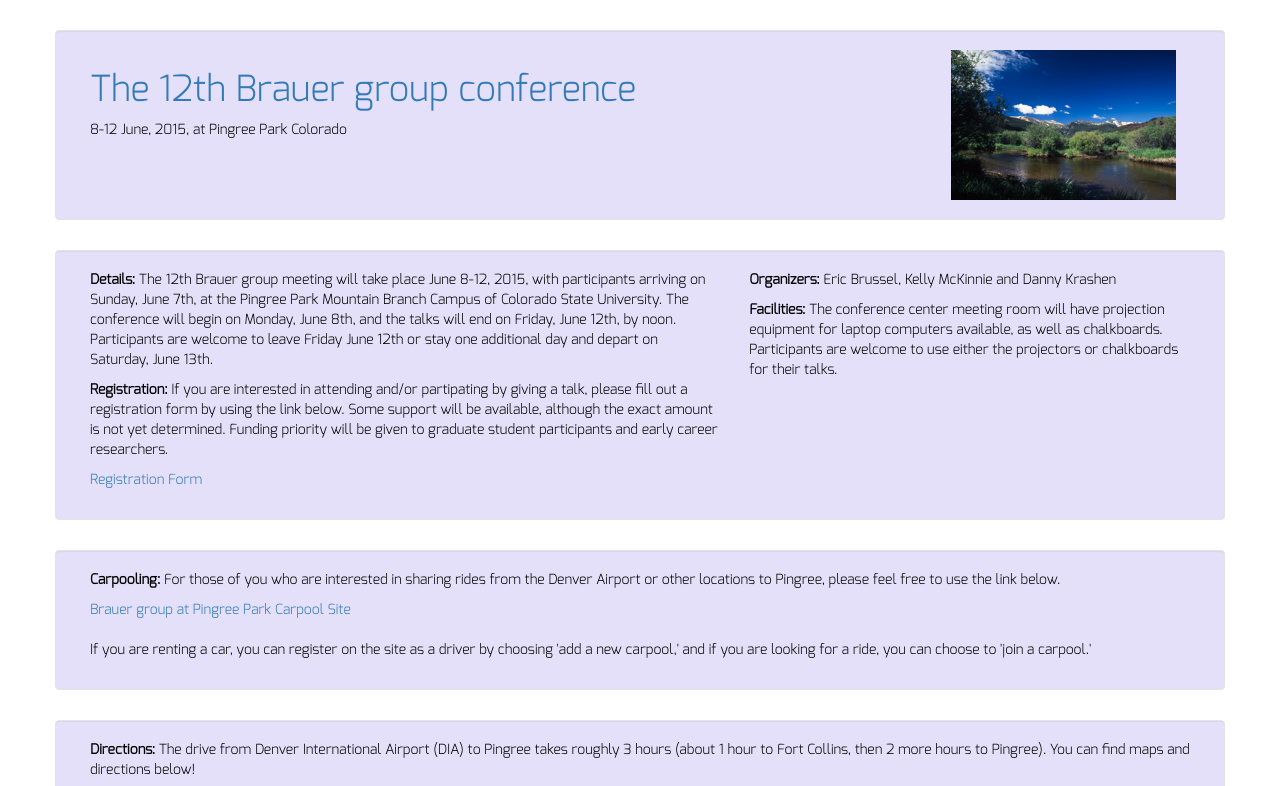
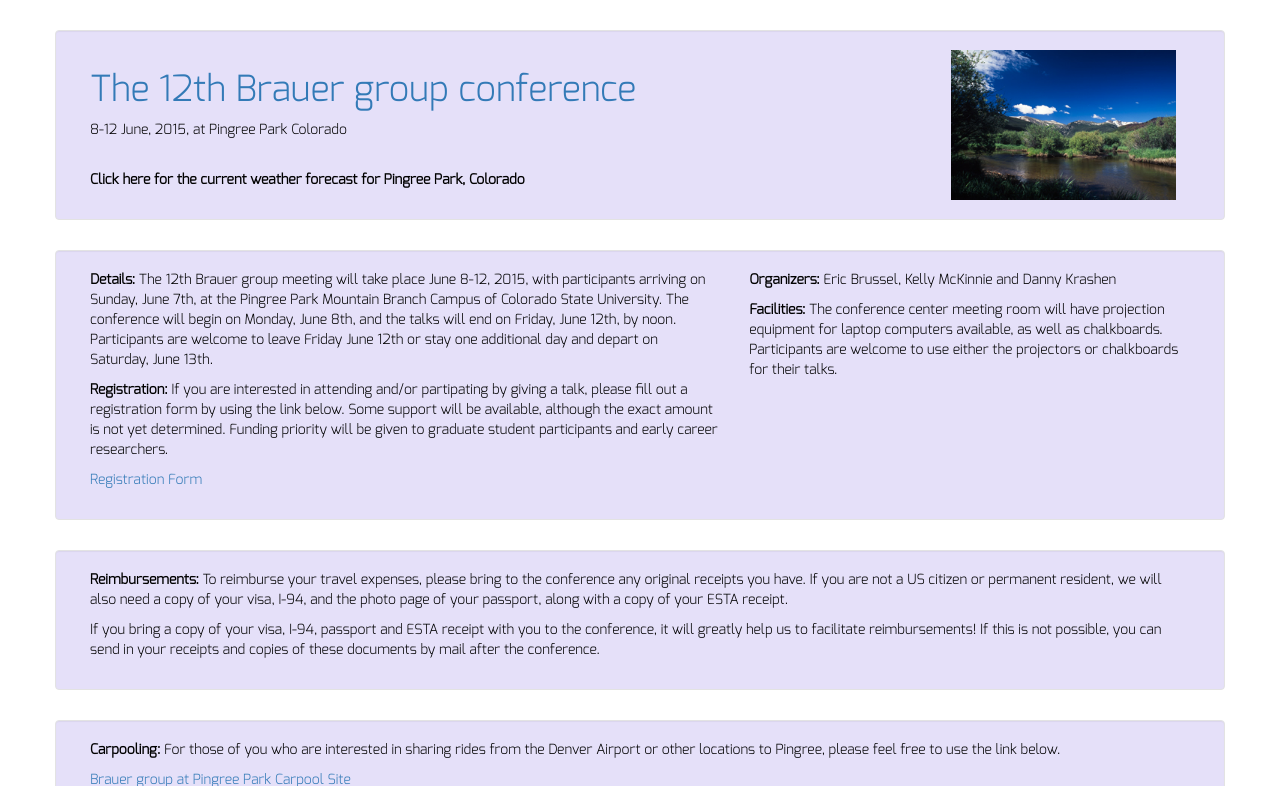
Before and after one commit to torsor/brauer, a Jekyll site: the page built from index.html, in a window 1280 px wide, cut to the strip 0-786 px from the top of the page. Built offline with Jekyll 4.4.1, drawn with Linux system fonts in a browser that asks for light colours; nearby versions of some CDN libraries.

Commit message:
add weather, reimbursement info

```diff
--- a/_includes/header.html
+++ b/_includes/header.html
@@ -6,6 +6,13 @@
 			<h1 > <a href="{{ site.baseurl }}/"
       >{{ site.title }}</a> </h1>
 			<p> {{ site.tagline }} {{ site.description }} </p>
+
+    <br />
+    <a href=
+      "http://forecast.weather.gov/MapClick.php?lat=40.58&lon=-105.59#seven-day-forecast"
+      ><b>Click here for the current weather forecast for Pingree Park,
+    Colorado</b></a>
+    <br />
 		</div><!--/col-->
 
 
--- a/index.html
+++ b/index.html
@@ -42,6 +42,25 @@ layout: default
 <div class="row well header-row">
   <div class="col-md-12">
 
+    <p><b>Reimbursements:</b> To reimburse your travel expenses, please
+    bring to the conference any original receipts you have. If you are not
+    a US citizen or permanent resident, we will also need a copy of your
+    visa, I-94, and the photo page of your passport, along with a copy of
+    your ESTA receipt.</p>
+
+    <p>If you bring a copy of your visa, I-94, passport and ESTA receipt
+    with you to the conference, it will greatly help us to facilitate
+    reimbursements! If this is not possible, you can send in your receipts
+    and copies of these documents by mail after the conference.</p>
+
+  </div>
+</div>
+
+
+
+<div class="row well header-row">
+  <div class="col-md-12">
+
     <p><b>Carpooling:</b> For those of you who are interested in sharing
     rides from the Denver Airport or other locations to Pingree, please
     feel free to use the link below.</p>
@@ -58,9 +77,16 @@ layout: default
   </div>
 </div>
 
+<div class="row well header-row">
+  <div class="col-md-12">
+
+  </div>
+</div>
+
 
 <div class="row well header-row">
   <div class="col-md-12" style="padding-bottom: 10px;">
+
     <b>Directions:</b> The drive from Denver International Airport (DIA) to
     Pingree takes roughly 3 hours (about 1 hour to Fort Collins, then 2
     more hours to Pingree). You can find maps and directions below!
```
